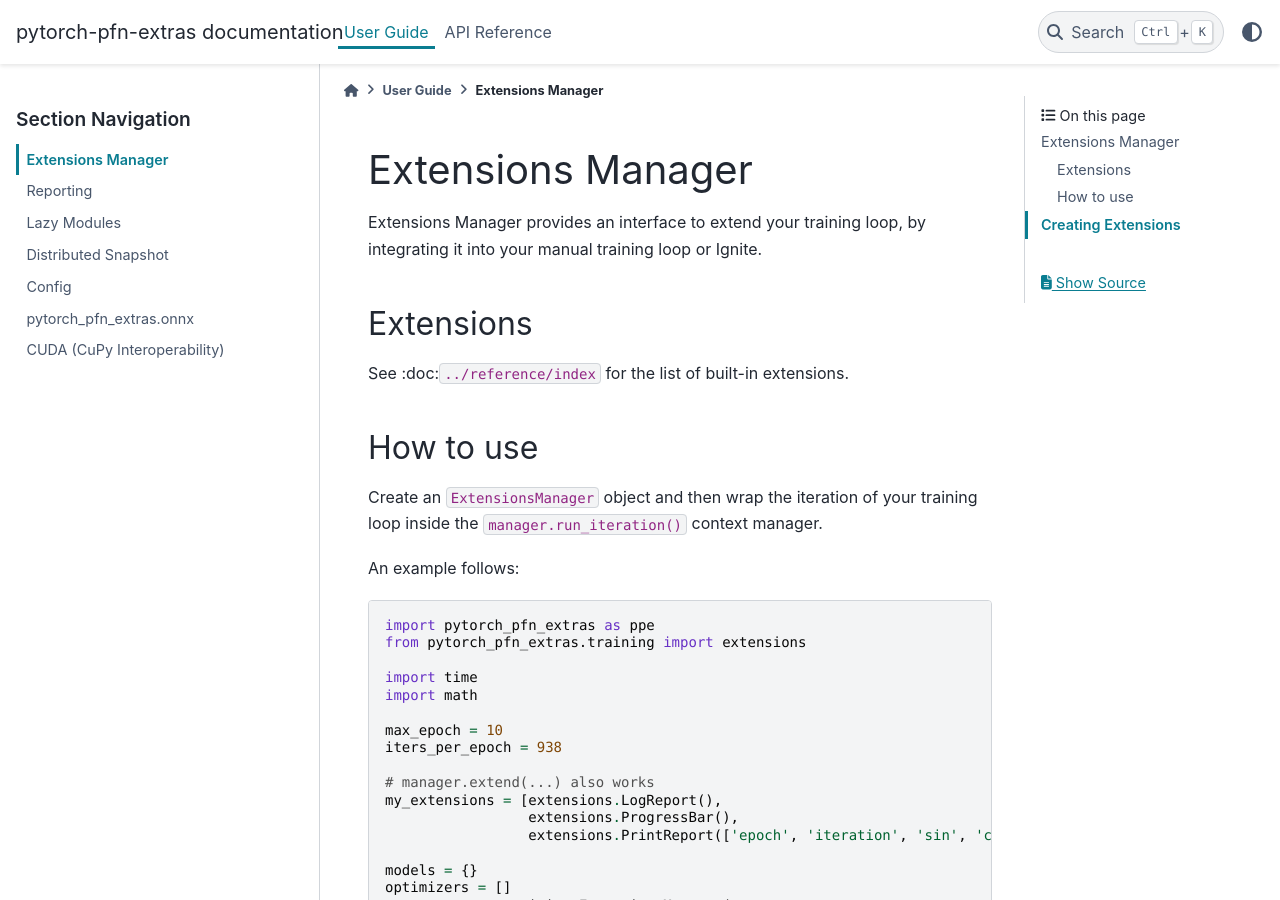
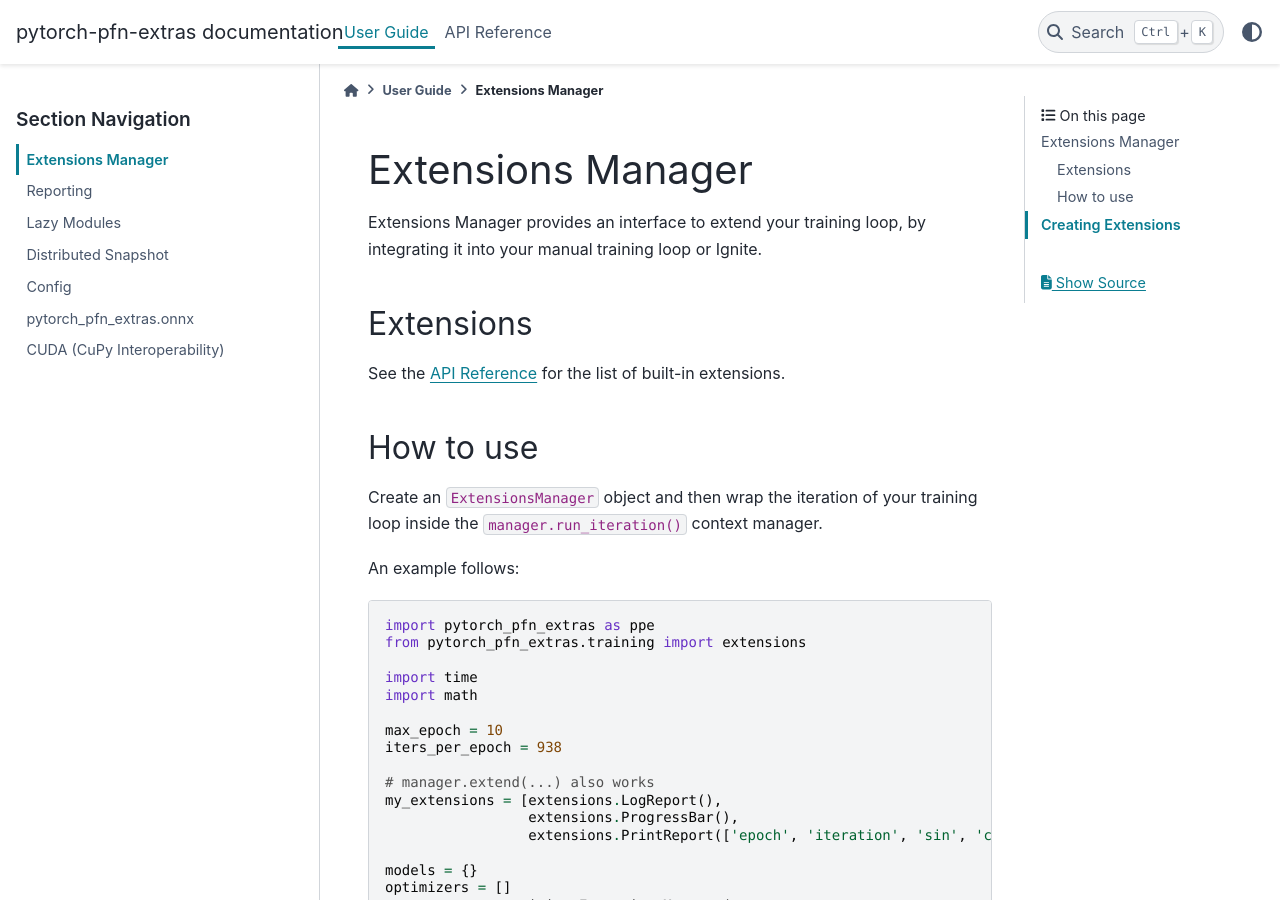
Before and after one commit to pfnet/pytorch-pfn-extras, a Sphinx documentation site: the page built from docs/source/user_guide/extensions.md, in a window 1280 px wide and 900 px high. Built offline with Sphinx 7.4.7 and the PyData theme 0.15.4, drawn with Linux system fonts in a browser that asks for light colours.

Commit message:
fix dead link

```diff
--- a/docs/source/user_guide/extensions.md
+++ b/docs/source/user_guide/extensions.md
@@ -4,7 +4,7 @@ Extensions Manager provides an interface to extend your training loop, by integr
 
 ## Extensions
 
-See :doc:`../reference/index` for the list of built-in extensions.
+See the [API Reference](../reference/index) for the list of built-in extensions.
 
 ## How to use
 
```
